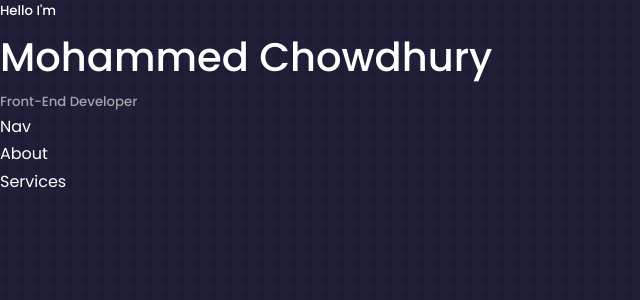
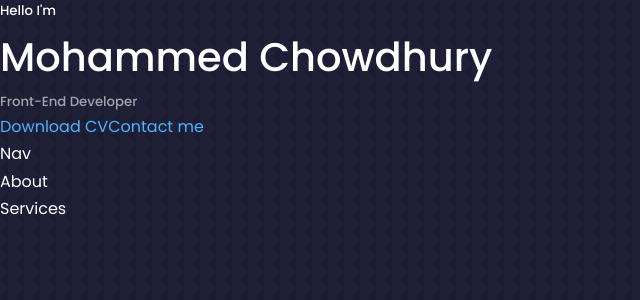
Before and after one commit to MohammedDChowdhury/my-portfolio, a React (Create React App) app: page / in a window 1280 px wide. Shown: the top 300 px of the page, without its empty margins (0-640 px from the left). Built offline with nearby package versions, Linux system fonts and the light colour scheme.

Commit message:
download cv

```diff
--- /dev/null
+++ b/src/components/header/CTA.jsx
@@ -0,0 +1,12 @@
+import React from 'react'
+import CV from '../../assets/cv.pdf'
+export default function CTA() {
+  return (
+    <div className='cta'>
+        <a href={CV} download>Download CV</a>
+        <a href="#contact">Contact me</a>
+
+
+    </div>
+  )
+}
--- a/src/components/header/Header.jsx
+++ b/src/components/header/Header.jsx
@@ -1,5 +1,5 @@
 import React from 'react'
-
+import CTA from './CTA'
 export default function Header() {
   return (
     <header>
@@ -7,6 +7,7 @@
       <h5>Hello I'm </h5>
       <h1>Mohammed Chowdhury</h1>
       <h5 className="text-light">Front-End Developer</h5>
+      <CTA />
       </div>
       </header>
   )
```
Also changed, not shown: 1 other file (tests, documents, lock files or other folders).
